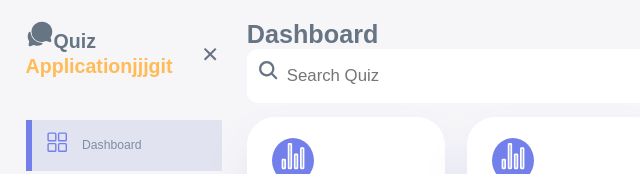
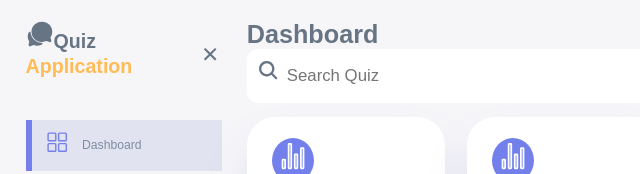
Before and after one commit to Sharukesh-M/Dashboard-quiz, a plain HTML site: page Dashboard-quiz/index.html in a window 1280 px wide. Shown: the top 174 px of the page, 0-640 px from the left. Drawn offline with nearby package versions, Linux system fonts and the light colour scheme.

Commit message:
back to normal

```diff
--- a/Dashboard-quiz/index.html
+++ b/Dashboard-quiz/index.html
@@ -15,7 +15,7 @@
                 <div class="logo">
                     <h2>
                         <span class="logo-lg"><ion-icon name="chatbubbles"></ion-icon></span>Quiz <span
-                            class="application">Applicationjjjgit</span>
+                            class="application">Application</span>
                     </h2>
                 </div>
                 <div class="close" id="close-btn">
```
